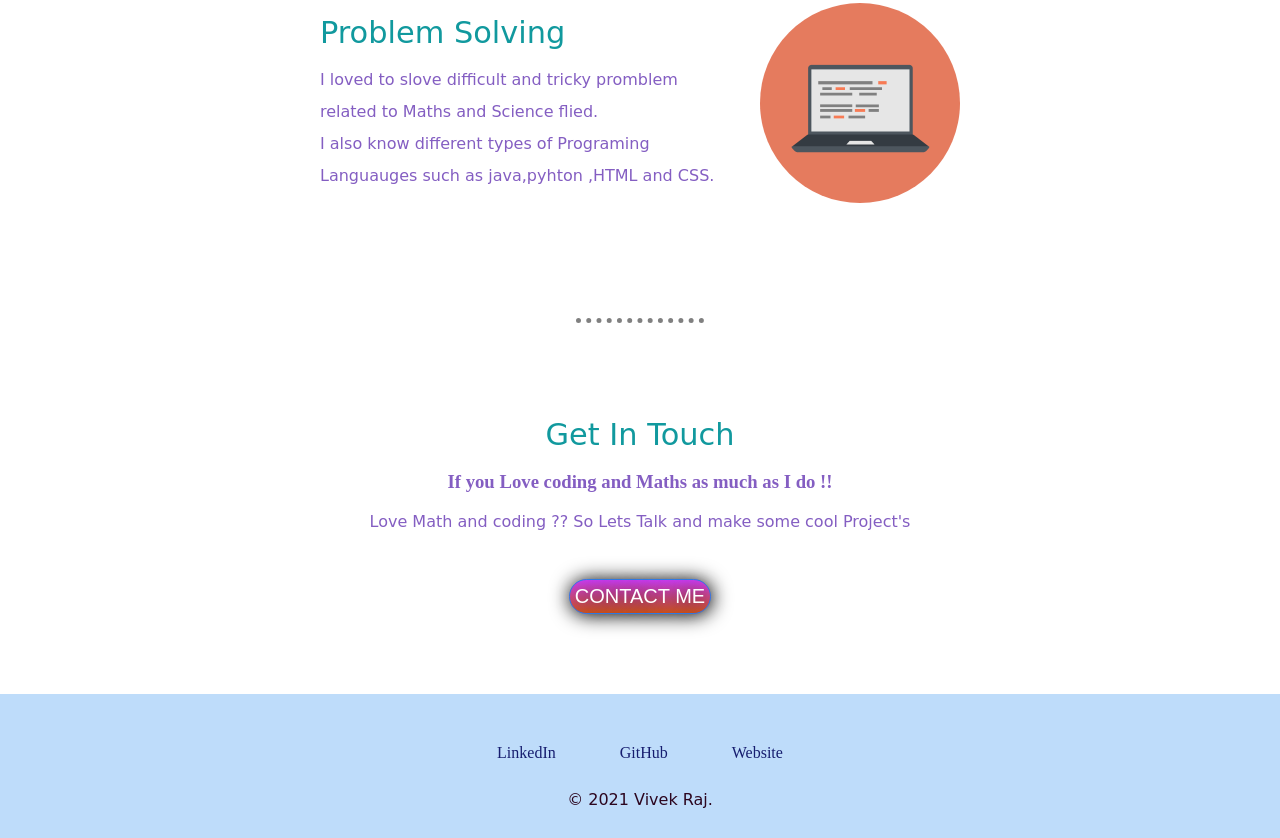
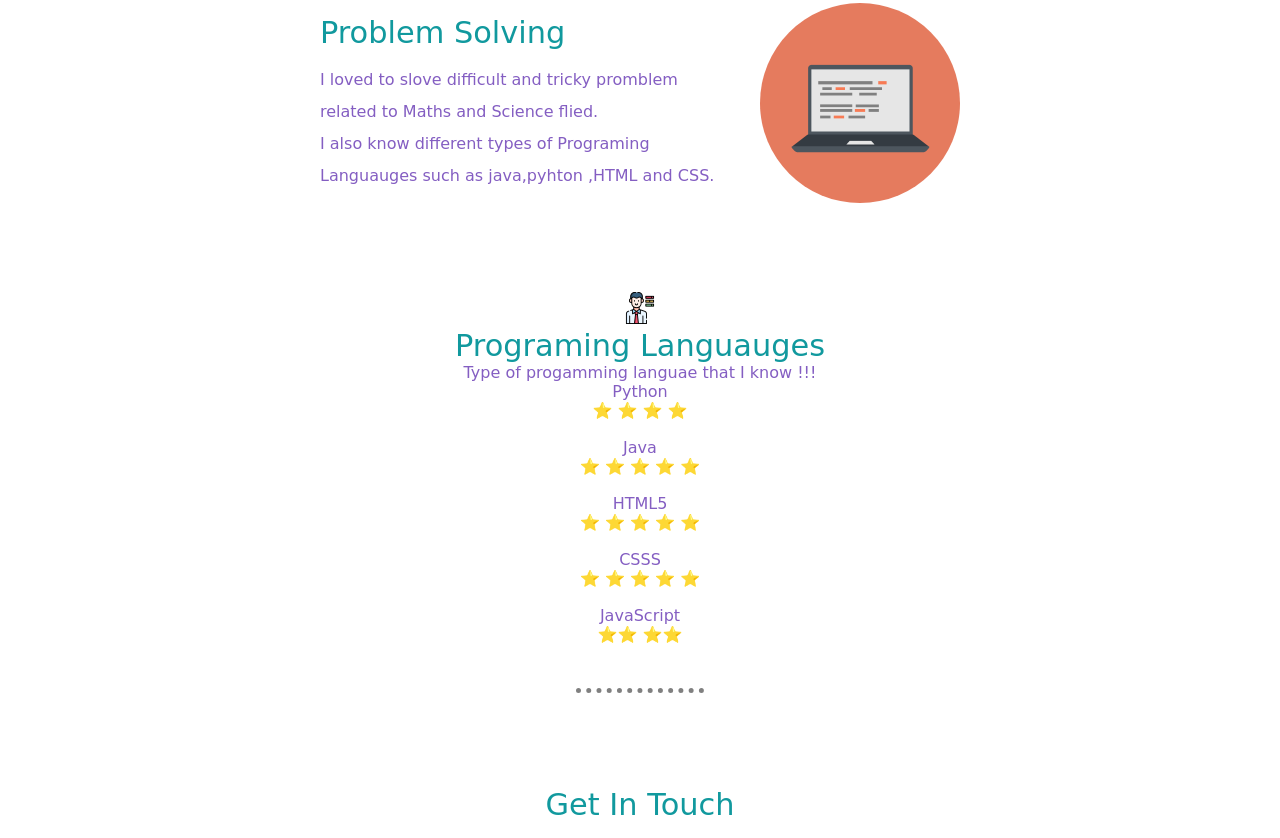
Before and after one commit to rajv79/My-CSS-Website, a plain HTML site: page index.html in a window 1280 px wide. Shown: the part 1412-2250 px from the top of the page. Drawn offline with Linux system fonts and the light colour scheme.

Commit message:
modified webpage with css

```diff
--- a/css/styles.css
+++ b/css/styles.css
@@ -40,6 +40,7 @@
 
 
     }
+
     h3{
       color:#845ec2;
     }
@@ -58,7 +59,7 @@
         .Topcontainer{
   background-color: #e8ffff;
   margin-top: 0;
-  height: 500px;
+  height: 480px;
   width: 100%;
 
       }
@@ -116,8 +117,8 @@
       }
       .contact-me{
         margin: 50px;
-      }
 
+}
         /********************this code here will point towords relative postioning of image and text -*************/
         .pro{
           text-decoration: underline;
--- a/index.html
+++ b/index.html
@@ -24,14 +24,19 @@
 
       <div class="middle-container">
 
+
+
         <div class="profile">
           <img  class="circular"width = "200" height ="200" src="image/levi.jpg" alt="My ProfilePic">
           <h2 class= "h2tag">Hello.</h2>
-          <p>I am a Programmer. I am currently doing my Bachelor's Degree in Computer Sceince.I love to Slove Maths and Puzzle. <br>I have a passion for Programing and love to create website  and small application. </p>
+          <p>I am a Programmer. I am currently doing my Bachelor's Degree in Computer Sceince.I love to Solve Maths and Puzzle. <br>I have a passion for Programing and love to create website  and small application. </p>
         </div>
+
+
         <br>
         <hr>
         <br>
+
         <div class="skills">
           <h2 class= "h2tag">My Skills.</h2>
           <div class="skill-row">
@@ -40,11 +45,37 @@
             <p>  I focus on making a simple web application by using Java,Python and Html /CSS programming Languauges.I am also learning C# so that I can start learning how make small games. </p>
             <br>
           </div>
+
           <div class="skill-row">
             <img class="skill2" src="image/computer.png" alt="">
             <h2 class= "h2tag">Problem Solving</h2>
             <p>I loved to slove difficult and tricky promblem related to Maths and Science  flied. <br>I also know different types of Programing Languauges such as java,pyhton ,HTML and CSS. </p>
           </div>
+
+            <div class="Skills-row">
+              <img src="image/skills.png" alt="">
+              <h2 class = "h2tag">Programing Languauges</h2>
+              <p> Type of progamming languae that I know !!!</p>
+
+                <p>Python </p> <p>&#11088; 	&#11088;	&#11088;	&#11088;</p>
+                <br>
+                <p>Java</p><p>&#11088; 	&#11088;	&#11088;	&#11088; 	&#11088;</p>
+                <br>
+                <p>HTML5</p> <p>	&#11088;	&#11088;	&#11088;	&#11088;	&#11088;</p>
+                <br>
+                <p>CSSS</p><p>&#11088; &#11088; &#11088; &#11088; &#11088;</p>
+                <br>
+                <p>JavaScript</p><p>&#11088;&#11088; &#11088;&#11088;</p>
+                <br>
+
+
+
+
+
+            </div>
+
+
+
         </div>
       <br>
         <hr>
```
